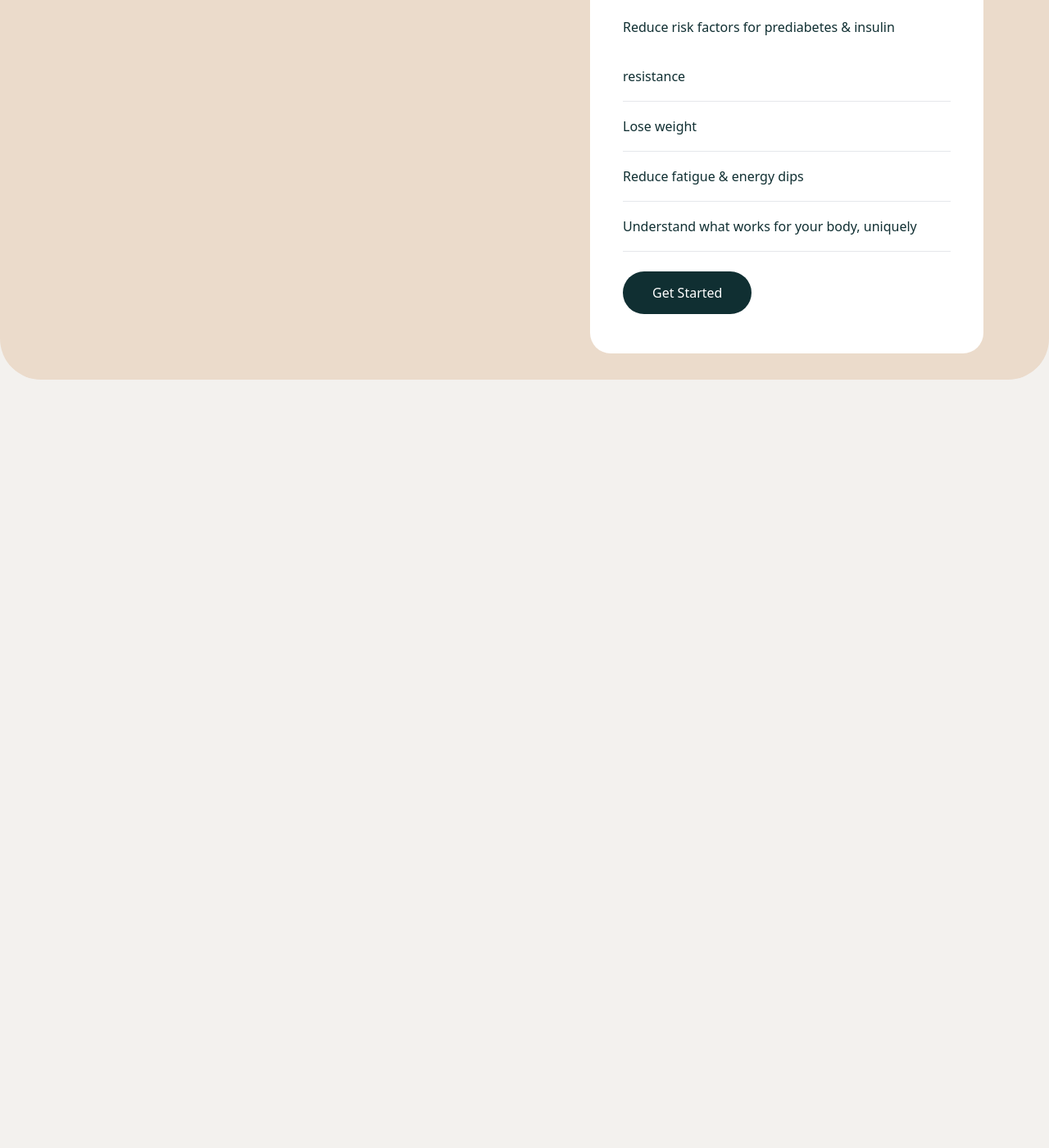
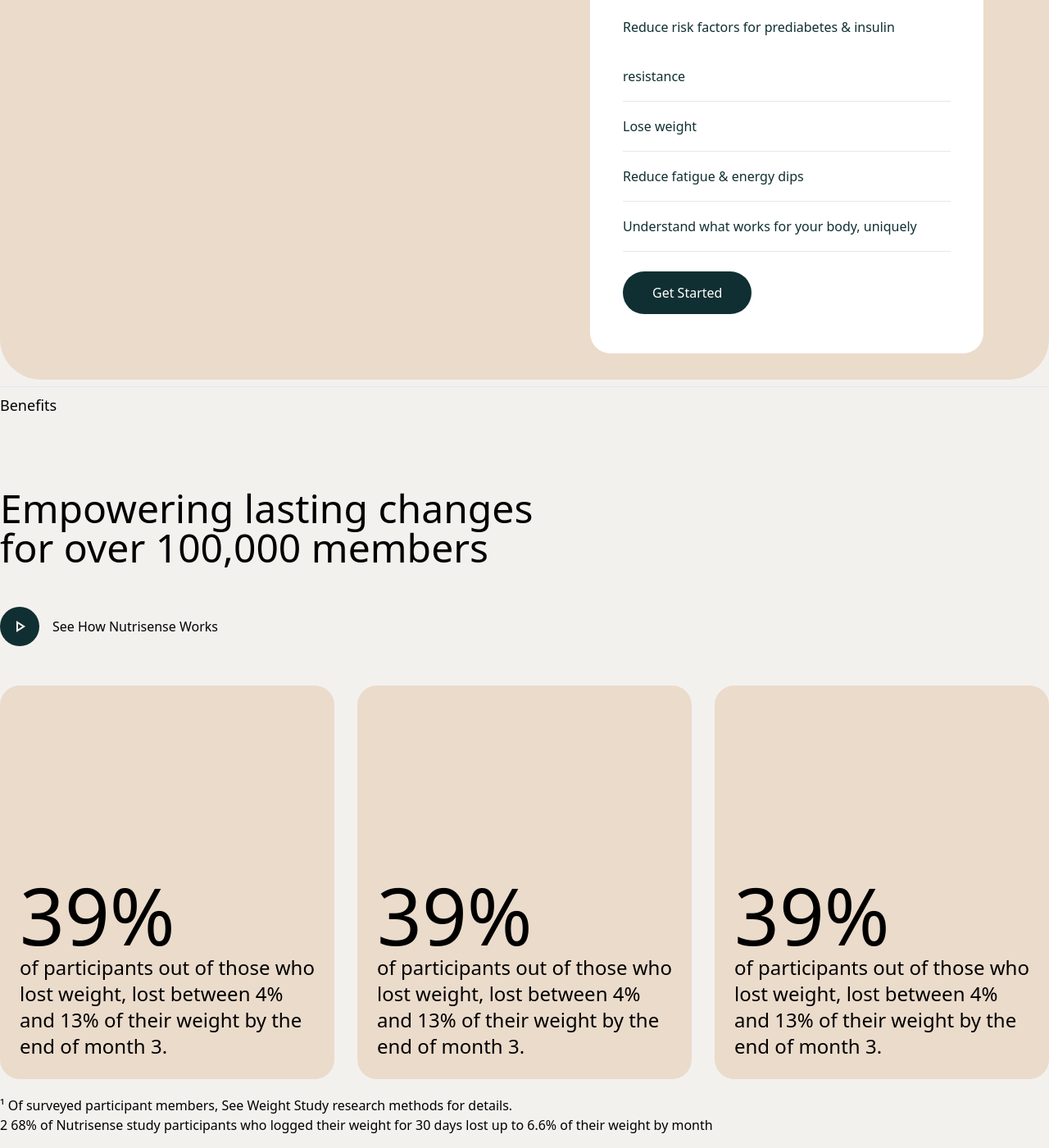
Before and after one commit to idealkritarat/nutrisense, a plain HTML site: page index.html in a window 1280 px wide. Shown: the part 1397-2797 px from the top of the page at 82% size. Before the commit the page ends 1908 px from the top, so only its background shows below. Drawn offline with nearby package versions, Linux system fonts and the light colour scheme.

Commit message:
add: another section

```diff
--- a/index.html
+++ b/index.html
@@ -6,6 +6,7 @@
     <title>Nutrisense</title>
     <script src="https://cdn.tailwindcss.com"></script>
     <script src="https://ajax.googleapis.com/ajax/libs/jquery/3.7.1/jquery.min.js"></script>
+    <link rel="stylesheet" href="https://fonts.googleapis.com/css2?family=Material+Symbols+Outlined:opsz,wght,FILL,GRAD@20..48,100..700,0..1,-50..200" />
     <link rel="stylesheet" href="style.css">
 </head>
 <body class="bg-[#F3F1EE] scroll-smooth overflow-x-hidden">
@@ -96,6 +97,62 @@
                         </div>
                     </div>
                 </div>
+                <div class="container mt-2 mx-auto text-black">
+                    <hr>
+                    <div class="text-lg font-medium my-2">Benefits</div>
+                </div>
+            </section>
+            <section>
+                <div class="container mx-auto py-20 flex flex-col">
+                    <div class="text-5xl">
+                        Empowering lasting changes
+                        <br> for over 100,000 members
+                    </div>
+                    <a class="flex gap-4 items-center my-12" href="">
+                        <div class="bg-[#102F32] size-12 rounded-full grid place-items-center">
+                            <span class="text-[#F3F1EE] material-symbols-outlined">
+                                play_arrow
+                            </span>
+                        </div>
+                        <div>See How Nutrisense Works</div>
+                    </a>
+                    <div class="grid grid-cols-3 gap-7 mb-5">
+                        <div class="bg-[#EBDBCB] w-full h-[480px] rounded-3xl flex flex-col justify-between p-6 overflow-hidden">
+                            <div></div>
+                            <div class="slideIn transition-al duration-1000">
+                                <span class="text-8xl">39%</span><br>
+                                <span class="text-2xl">of participants out of those who lost weight, lost between 4% and 13% of their weight by the end of month 3.</span>
+                            </div>
+                        </div>
+                        <div class="bg-[#EBDBCB] w-full h-[480px] rounded-3xl flex flex-col justify-between p-6 overflow-hidden">
+                            <div></div>
+                            <div class="slideIn transition-al duration-1000">
+                                <span class="text-8xl">39%</span><br>
+                                <span class="text-2xl">of participants out of those who lost weight, lost between 4% and 13% of their weight by the end of month 3.</span>
+                            </div>
+                        </div>
+                        <div class="bg-[#EBDBCB] w-full h-[480px] rounded-3xl flex flex-col justify-between p-6 overflow-hidden">
+                            <div></div>
+                            <div class="slideIn transition-al duration-1000">
+                                <span class="text-8xl">39%</span><br>
+                                <span class="text-2xl">of participants out of those who lost weight, lost between 4% and 13% of their weight by the end of month 3.</span>
+                            </div>
+                        </div>
+                    </div>
+                    <div>
+                        ¹ Of surveyed participant members, See Weight Study research methods for details.
+                    </div>
+                    <div>
+                        2 68% of Nutrisense study participants who logged their weight for 30 days lost up to 6.6% of their weight by month
+                    </div>
+                    <a href="" class="px-6 py-4 bg-[#102F32] rounded-full text-white size-fit my-14 mx-auto">How Our Program Works</a>
+                    <div class="container mt-2 mx-auto text-black">
+                    <hr>
+                    <div class="text-lg font-medium my-2">
+                        Member Success Stories
+                        </div>
+                </div>
+                </div>
             </section>
         </main>
 
```
